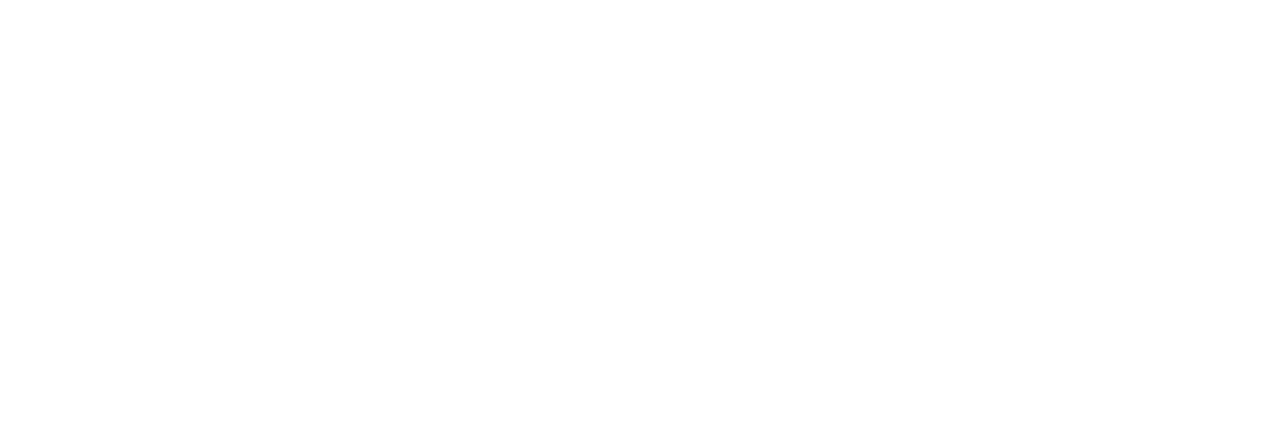
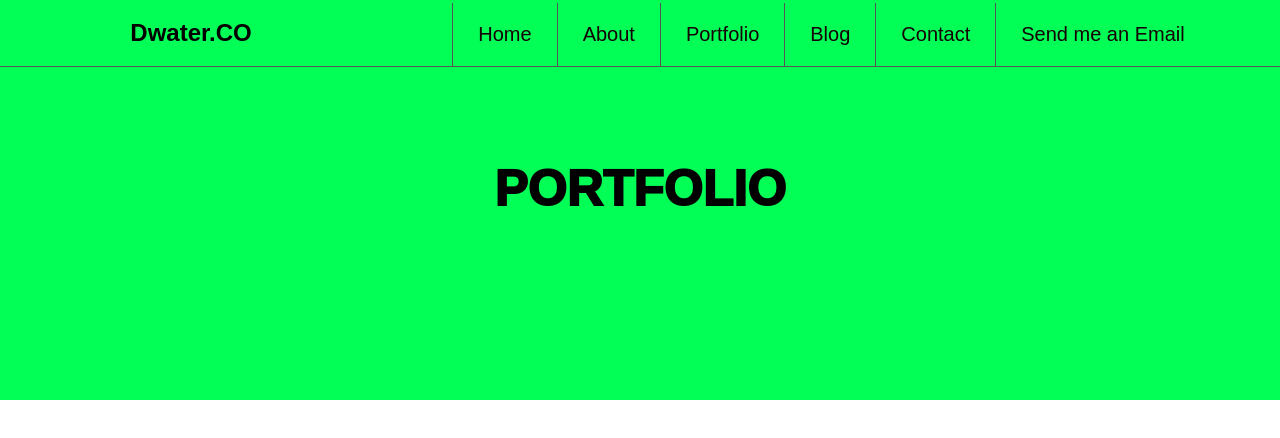
Before and after one commit to ossydimma/portfolio-with-react, a React (Vite) app: page /Portfolio in a window 1280 px wide. Before the commit this address had no page. Shown: the top 438 px of the page. Built offline with nearby package versions, Linux system fonts and the light colour scheme.

Commit message:
about router added

```diff
--- a/src/App.css
+++ b/src/App.css
@@ -19,6 +19,19 @@ li {
     height: 800px;
     width: 100vw;
 
+}
+.page-header {
+    background-color: #01FF56;
+    height: 400px;
+    width: 100vw;
+}
+.page-header > h1 {
+    color: #000;
+    text-align: center;
+    padding-top: 10rem;
+    font-weight: 1000;
+    font-size: 50px;
+    text-transform:uppercase;
 }
 
 #menu {
--- a/src/App.jsx
+++ b/src/App.jsx
@@ -1,16 +1,19 @@
 import './App.css'
+import {Routes, Route } from 'react-router-dom'
 import About from './components/About'
 import Header from './components/Header'
 import Expertises from './components/Expertises'
 import Education from './components/Education'
 import Footer from './components/Footer'
 import Insta from './components/Insta'
+import Navbar from './components/Navbar'
 
 function App() {
 
 
   return (
     <>
+      {/* <Navbar/> */}
       <Header/>
       <About/>
       <Expertises/>
--- a/src/components/Header.jsx
+++ b/src/components/Header.jsx
@@ -1,62 +1,10 @@
-import  { useState, useEffect } from 'react'
-
-const Header = () => {
-    const [drop, setDrop] = useState('60px')
-    const [toggle, setToggle] = useState(window.innerWidth > 992 ? true : false)
-    const [IsShow, setIsShow] = useState()
-
-    useEffect(()=> {
-        window.addEventListener('resize', ()=> {
-            window.innerWidth > 992 ?  setToggle(true):  setToggle(false)
-            setDrop('60px')
-        })
-    },[])
-
-    function toggleDown() {
-        setDrop('250px')
-        setToggle(true)
-        if (drop === "250px") {
-            setDrop('60px')
-            setToggle(false)
-        }
-    }
-    // const myStyles = {
-    //     background : 'url("https://preview.colorlib.com/theme/jackco/assets/img/gallery/section-bg.jpg")',
-    //     width : '100vw',
-    //     height : '100vh',
-    //     overflow: 'hidden',
-    // }
-
-  return (
-    <div  className="head">
-        <div id='menu'>
-            <div>
-                <h2>Dwater.CO</h2>
-            </div>
-            <div id="menuContent" style={{height: drop}}>
-                <div id="bar" >
-                    <button className='btn' onClick={toggleDown}>MENU <i className="fa-solid fa-bars"></i></button>
-                </div>
-                {toggle && <nav className='navi'>
-                    <a href="/">Home</a>
-                    <a href="/">About</a>
-                    <a href="/">Portfolio</a>
-                    <a href="/">Blog
-                        <ul  id="submenu">
-                            <li>Blog</li>
-                            <li>Blog Details</li>
-                            <li>Element</li>
-                        </ul>
-                    </a>
-                    <a href="/">Contact</a>
-                    <a href="/">Send me an Email</a>
-                </nav> }
-            </div>
+import Navbar from "./Navbar"
 
 
 
-
-        </div>
+const Header = () => {
+  return (
+    <div  className="head">
         <div id="header__body">
             <div className='container'>
                 <h1>web Engineer</h1>
--- /dev/null
+++ b/src/components/Navbar.jsx
@@ -0,0 +1,53 @@
+import  { useState, useEffect } from 'react';
+import { Link } from 'react-router-dom';
+
+const Navbar = () => {
+    const [drop, setDrop] = useState('60px')
+    const [toggle, setToggle] = useState(window.innerWidth > 992 ? true : false)
+
+    useEffect(()=> {
+        window.addEventListener('resize', ()=> {
+            window.innerWidth > 992 ?  setToggle(true):  setToggle(false)
+            setDrop('60px')
+        })
+    },[])
+
+    function toggleDown() {
+        setDrop('250px')
+        setToggle(true)
+        if (drop === "250px") {
+            setDrop('60px')
+            setToggle(false)
+        }
+    }
+  return (
+    <>
+        <div id='menu'>
+            <div>
+                <h2>Dwater.CO</h2>
+            </div>
+            <div id="menuContent" style={{height: drop}}>
+                <div id="bar" >
+                    <button className='btn' onClick={toggleDown}>MENU <i className="fa-solid fa-bars"></i></button>
+                </div>
+                {toggle && <nav className='navi'>
+                    <Link to="/">Home</Link>
+                    <Link to="/AboutMe">About</Link>
+                    <Link to="/Portfolio">Portfolio</Link>
+                    <Link to="/">Blog
+                        <ul  id="submenu">
+                            <li>Blog</li>
+                            <li>Blog Details</li>
+                            <li>Element</li>
+                        </ul>
+                    </Link>
+                    <Link to="/Contacts">Contact</Link>
+                    <Link to="/Contacts">Send me an Email</Link>
+                </nav> }
+            </div>
+        </div>
+    </>
+  )
+}
+
+export default Navbar
--- /dev/null
+++ b/src/components/PagesHeader.jsx
@@ -0,0 +1,12 @@
+
+
+const PagesHeader= (name) => {
+    // console.log(props.name);
+  return (
+    <div  className="page-header">
+        <h1>{name.name}</h1>
+    </div>
+  )
+}
+
+export default PagesHeader
--- a/src/main.jsx
+++ b/src/main.jsx
@@ -2,18 +2,23 @@ import React from 'react'
 import ReactDOM from 'react-dom/client'
 import { BrowserRouter, Routes, Route } from 'react-router-dom'
 import App from './App.jsx'
-import AboutMe from './pages/AboutMe.jsx'
-import Portfolio from "./pages/Portfolio.jsx"
-import Contacts from "./pages/Contacts.jsx"
+import Navbar from './components/Navbar.jsx'
+import AboutMe from './pages/AboutMe'
+import Portfolio from "./pages/Portfolio"
+import Contacts from "./pages/Contacts"
 
 
 
 ReactDOM.createRoot(document.getElementById('root')).render(
   <React.StrictMode>
     <BrowserRouter>
+    <Navbar/>
     <Routes>
-      <Route path="/" element={<App />} />
-    </Routes>
+        <Route path="/" element={ <App/>} />
+        <Route path='/AboutMe' element={<AboutMe/>} />
+        <Route path='/Portfolio' element={<Portfolio/>} />
+        <Route path='/Contacts' element={<Contacts/>} />
+      </Routes>
     </BrowserRouter>
-  </React.StrictMode>,
+  </React.StrictMode>
 )
--- a/src/pages/AboutMe.jsx
+++ b/src/pages/AboutMe.jsx
@@ -1,8 +1,18 @@
-import React from 'react'
-
+import Header from '../components/Header';
+import About from '../components/About';
+import Expertises from '../components/Expertises';
+import Education from '../components/Education';
+import Footer from '../components/Footer';
+import PagesHeader from '../components/PagesHeader';
 const AboutMe = () => {
   return (
-    <div>AboutMe</div>
+    <>
+       <PagesHeader name='About' />
+      <About/>
+      <Expertises/>
+      <Education/>
+      <Footer/>
+    </>
   )
 }
 
--- a/src/pages/Portfolio.jsx
+++ b/src/pages/Portfolio.jsx
@@ -1,8 +1,10 @@
-import React from 'react'
+import PagesHeader from "../components/PagesHeader"
 
 const Portfolio = () => {
   return (
-    <div>Portfolio</div>
+    <>
+      <PagesHeader name='Portfolio' />
+    </>
   )
 }
 
```
Lines whose indentation alone changed are shown as unchanged.
